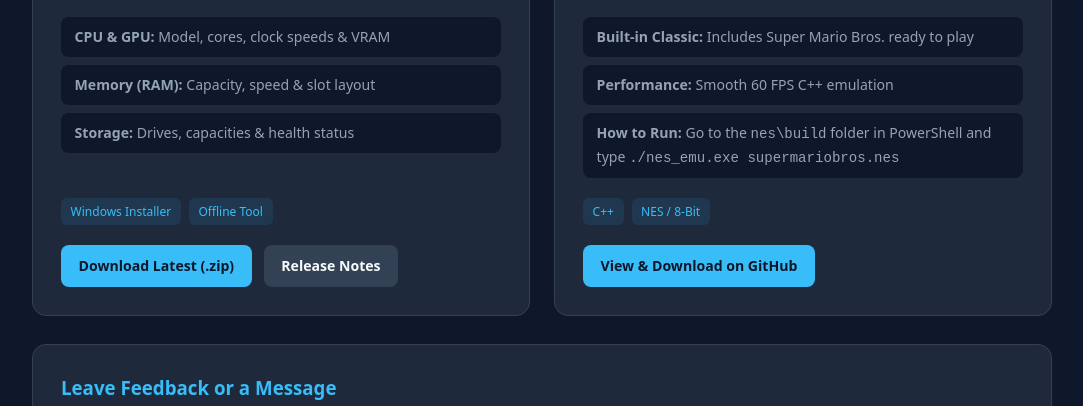
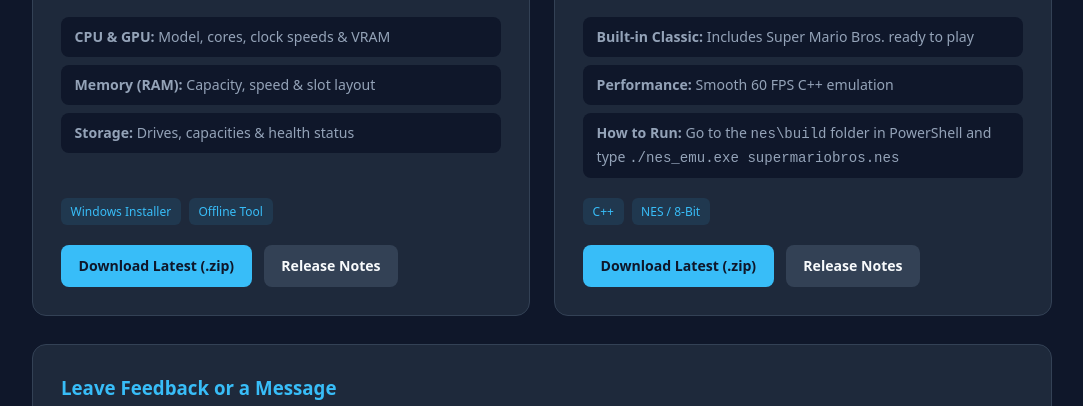
Before and after one commit to GAMER87-ANON63/gamer87-anon63.github.io, a plain HTML site: page index.html in a window 1280 px wide. Shown: the part 321-727 px from the top of the page, without its empty margins (98-1181 px from the left). Drawn offline with Linux system fonts and the light colour scheme.

Commit message:
Update index.html

```diff
--- a/index.html
+++ b/index.html
@@ -76,8 +76,9 @@
         </div>
         <div>
           <div class="tags"><span class="tag">C++</span><span class="tag">NES / 8-Bit</span></div>
-          <div class="links">
-  <a id="nes-repo" href="#" class="primary" target="_blank">View &amp; Download on GitHub</a>
+ <div class="links">
+  <a id="nes-dl" href="#" class="primary">Download Latest (.zip)</a>
+  <a id="nes-rel" href="#" target="_blank">Release Notes</a>
 </div>
         </div>
       </article>
```
